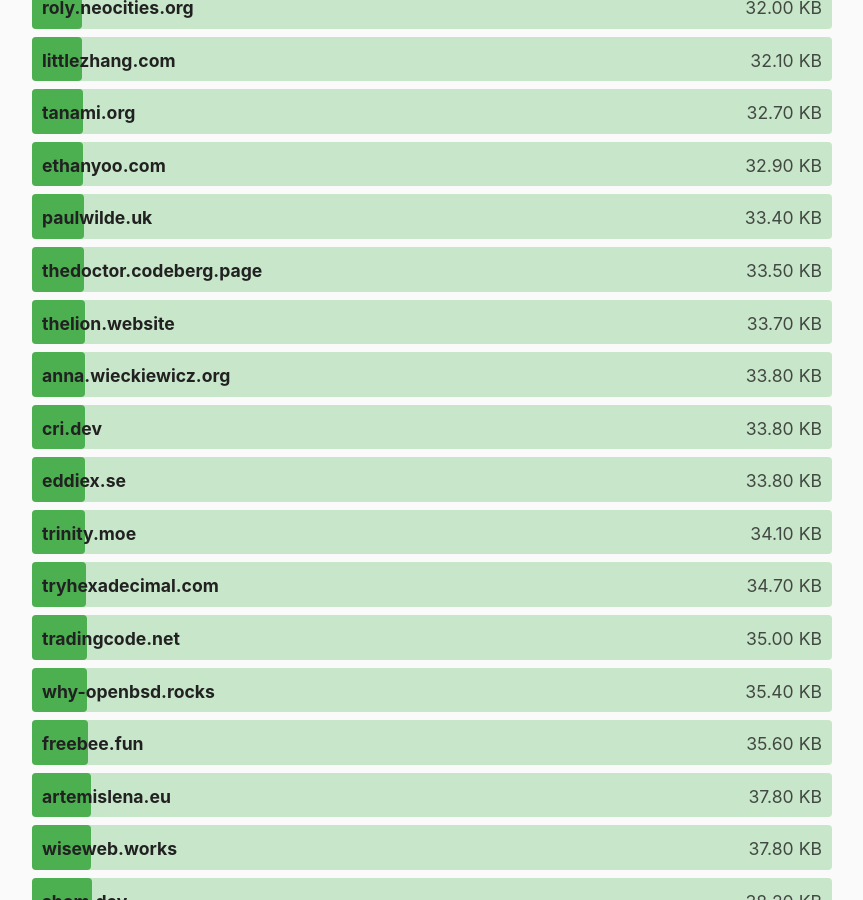
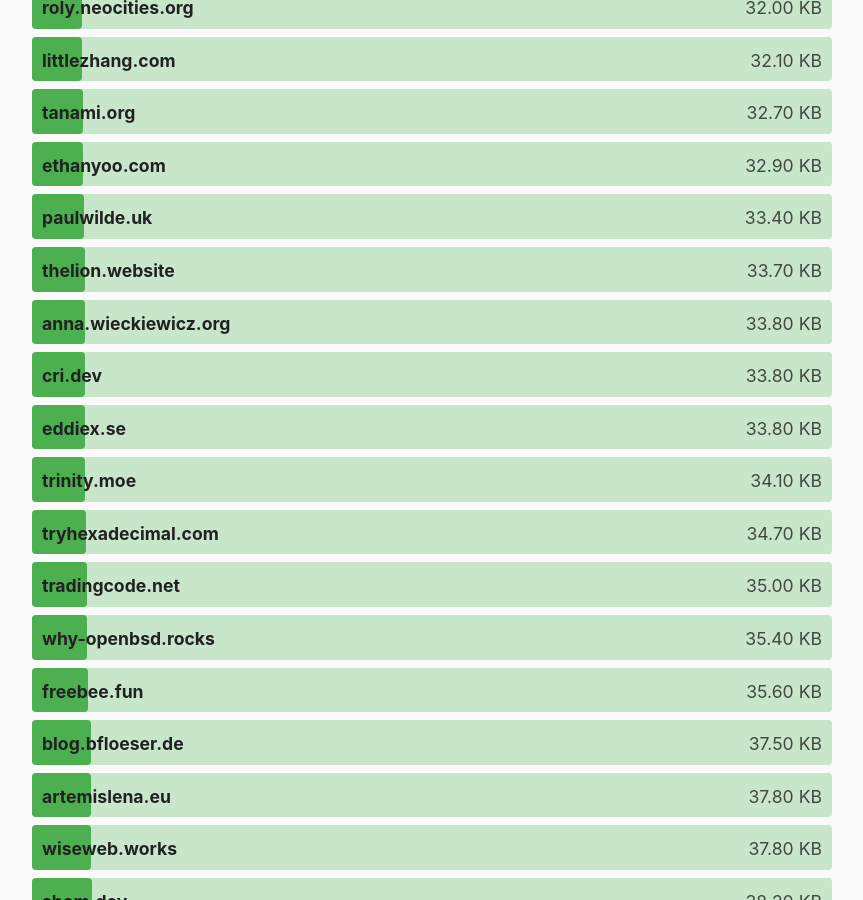
Before and after one commit to kevquirk/512kb.club, a Jekyll site: the page built from index.md, in a window 1280 px wide and 900 px high, scrolled down 8531 px. Shown: the whole window, without its empty margins (208-1071 px from the left). Built offline with Jekyll 4.4.1, drawn with Linux system fonts in a browser that asks for light colours.

Commit message:
changed domain

```diff
--- a/_data/sites.yml
+++ b/_data/sites.yml
@@ -1778,10 +1778,10 @@
   size: 53.2
   last_checked: 2021-12-07
 
-- domain: thedoctor.codeberg.page
-  url: https://thedoctor.codeberg.page/
-  size: 33.5
-  last_checked: 2022-03-04
+- domain: blog.bfloeser.de
+  url: https://blog.bfloeser.de
+  size: 37.5
+  last_checked: 2022-03-05
 
 - domain: thejollyteapot.com
   url: https://thejollyteapot.com/
```
